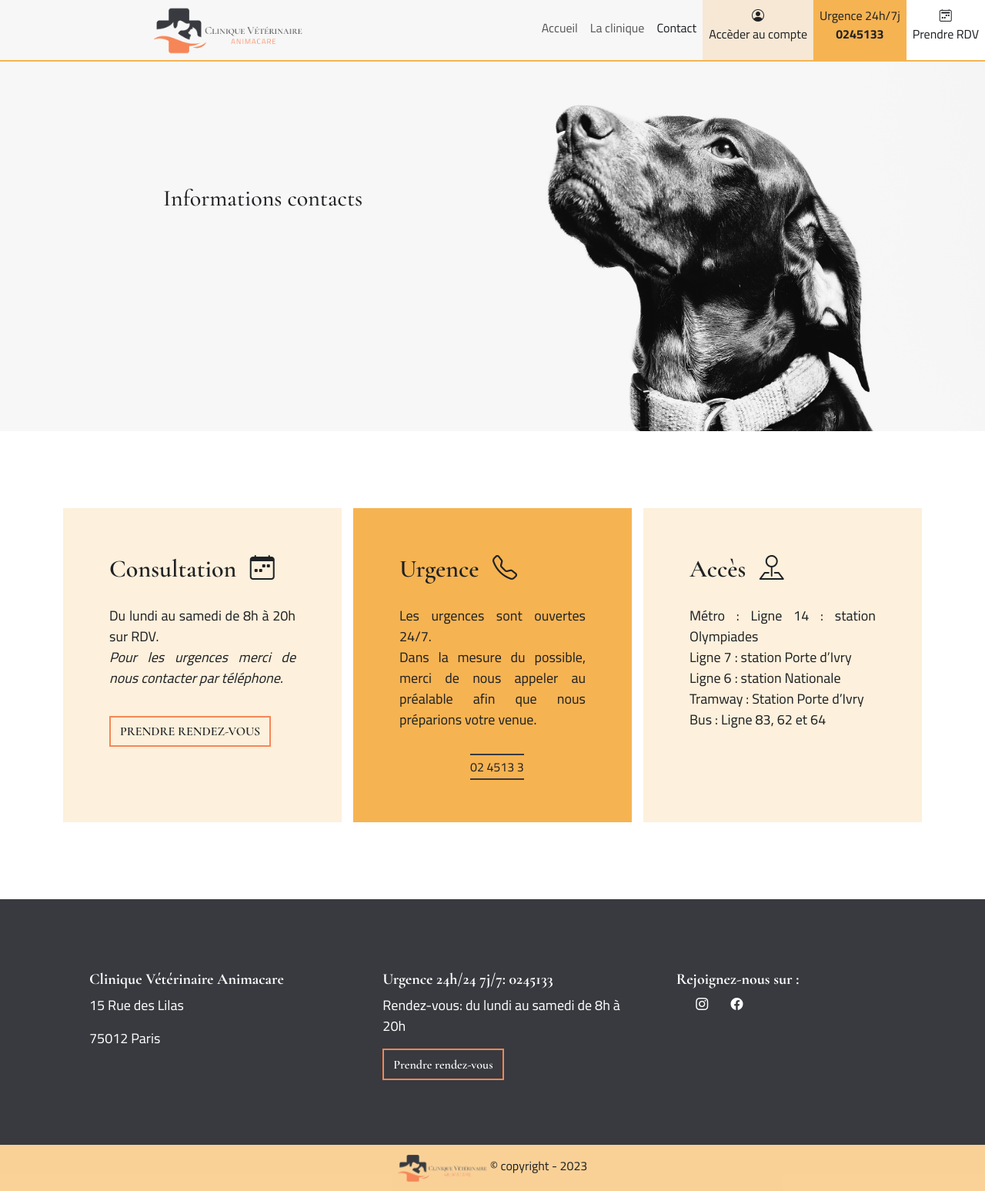
After one commit to NaomiMd/Animacare, a PHP site: page /Animacare/contact.php in a window 1280 px wide. The commit adds this page. Shown: the whole page at 77% size. Run offline with PHP 8.4, Linux system fonts and the light colour scheme.

Commit message:
add contact page and the style

```diff
--- a/assets/style.css
+++ b/assets/style.css
@@ -215,14 +216,56 @@ nav::after{
     display: flex;
     justify-content: center;
 }
-.doctor_img{
+.doctor-img{
     text-align: center;
     font-weight: 400;
 }
 .round{
     border-radius: 50%;
 }
-
+/*CONTACT*/
+.contact-header{
+    background-image: url("img/contact.jpg");
+    background-color: #383A3F;
+    background-repeat: no-repeat;
+    background-size: cover;
+    font-family: 'Cormorant Garamond', serif;
+    font-weight: 500;
+}
+.informations{
+    gap: 15px;
+    text-align: justify;
+}
+.informations h4{
+    font-family: 'Cormorant Garamond', serif;
+    font-weight: 600;
+}
+.consultation{
+    background-color: rgb(246, 179, 82, 0.20);
+}
+.urgence{
+    background-color: #F6B352;
+}
+.access{
+    background-color: rgb(246, 179, 82, 0.20);
+}
+.btn-consultation{
+    border: 2px solid #F68657;
+    text-decoration: none;
+    border-radius: 0%;
+    font-family: 'Cormorant Garamond', serif;
+    font-weight: 600;
+}
+.btn-consultation a{
+    text-decoration: none;
+    color: #1F2124;
+    text-transform: uppercase;
+}
+.urgence span{
+    border-top: 2px solid #383A3F;
+    border-bottom: 2px solid #383A3F;
+}
+/*MOBILE*/
 @media screen and (min-width: 320px) and (max-width: 1219px)
 {
     .logo{
@@ -577,4 +662,41 @@ nav::after{
         width: 150px;
         height: 120px;
     }
+    /*CONTACT*/
+    .contact-header{
+        background-position: 50% 50% ;
+        height: 70vh;
+    }
+    .contact-header h1{
+        padding-top: 30vh;
+        padding-left: 200px;
+        font-size: 30px;
+    }
+    .informations{
+        margin-top: 100px;
+        margin-bottom: 100px;
+    }
+    .informations h4 {
+        padding-bottom: 20px;
+        font-size: 2rem;
+    }
+    .informations i{
+        padding-left: 10px;
+    }
+    .informations p{
+        font-size: 18px;
+        padding-bottom: 20px;
+    }
+    .consultation{
+        padding: 60px;
+    }
+    .urgence{
+        padding: 60px;
+    }
+    .access{
+        padding: 60px;
+    }
+    .urgence span{
+        margin-left: 38%;
+    }
 }
--- /dev/null
+++ b/contact.php
@@ -0,0 +1,10 @@
+<?php
+require_once("config.php");
+require_once _ROOT_ . "/templates/header.php";
+require_once _ROOT_ . "/templates/navbar.php";
+require_once _ROOT_ . "/templates/contactPage.php";
+?>
+
+<?php
+require_once _ROOT_ . "/templates/footer.php";
+?>
--- /dev/null
+++ b/templates/contactPage.php
@@ -0,0 +1,32 @@
+<div class="container-fluid contact-header">
+    <h1>Informations contacts</h1>
+</div>
+
+<div class="container informations d-flex">
+    <div class="container consultation">
+        <h4>Consultation <i class="bi bi-calendar-week"></i></h4>
+        <p>Du lundi au samedi de 8h à 20h sur RDV. <br>
+           <em> Pour les urgences merci de nous contacter par téléphone.</em>
+        </p>
+        <div class="btn btn-consultation">
+            <a href="">prendre rendez-vous</a>
+        </div>
+    </div>
+    <div class="container urgence">
+    <h4>Urgence <i class="bi bi-telephone"></i></h4>
+        <p>Les urgences sont ouvertes 24/7. <br>
+            Dans la mesure du possible, merci de nous appeler au préalable afin que nous préparions votre venue.
+        </p>
+        <span>02 4513 3</span>
+    </div>
+    <div class="container access">
+    <h4>Accès <i class="bi bi-pin-map"></i></h4>
+        <p>Métro :
+            Ligne 14 : station Olympiades <br>
+            Ligne 7 : station Porte d’Ivry <br>
+            Ligne 6 : station Nationale <br>
+            Tramway : Station Porte d’Ivry <br>
+            Bus : Ligne 83, 62 et 64
+        </p>
+    </div>
+</div>
```
Also changed, not shown: other parts of assets/style.css (+57 -14 lines), assets/img/contact.jpg (added).
